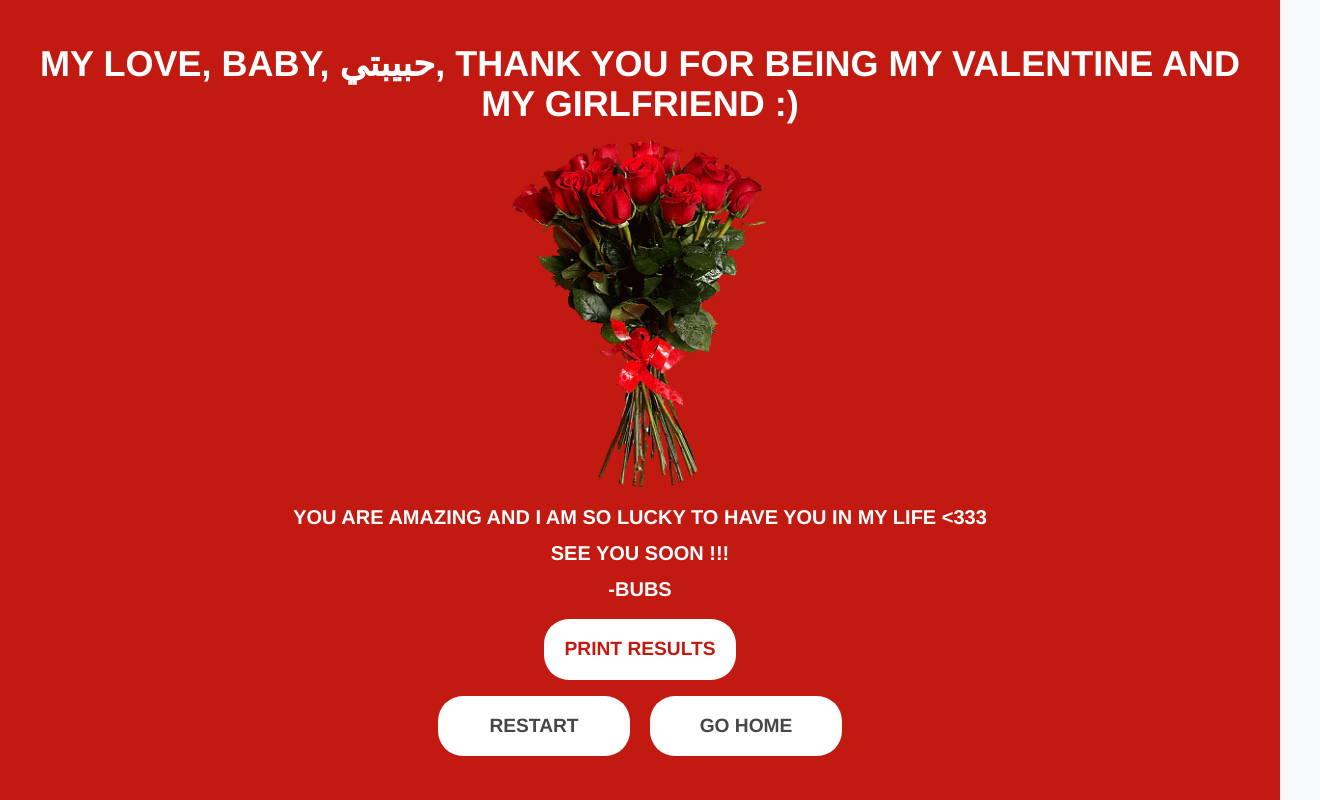
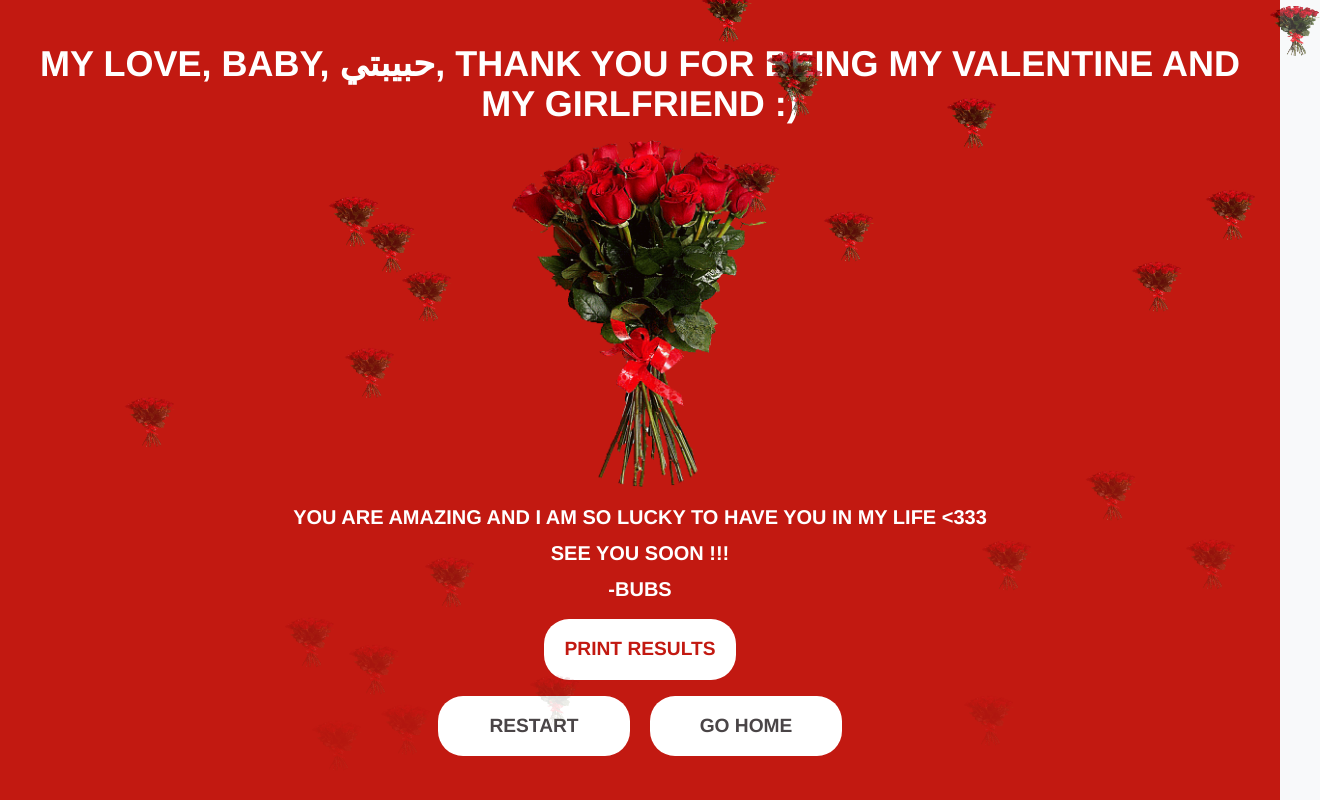
Before and after one commit to gathrean/aloean, a Next.js app: page /pages/valentines/6-thank-you in a window 1280 px wide. Shown: the whole page, 1320 px wide, since content can reach past the window. Built offline with nearby package versions, Linux system fonts and the light colour scheme.

Commit message:
Added falling roses on the last page

```diff
--- a/app/pages/valentines/6-thank-you/page.tsx
+++ b/app/pages/valentines/6-thank-you/page.tsx
@@ -1,14 +1,59 @@
 'use client';
 import { useRouter } from 'next/navigation';
-import Image from 'next/image'; // Import Image component
+import Image from 'next/image';
+import { useEffect, useState } from 'react';
 import '../valentines.css';
+
+// Define the type for the falling rose
+type FallingRose = {
+    id: number;
+    left: number;
+    duration: number;
+    delay: number;
+};
 
 export default function ThankYouPage() {
     const router = useRouter();
+    const [fallingRoses, setFallingRoses] = useState<FallingRose[]>([]);
+
+    useEffect(() => {
+        const createFallingRoses = () => {
+            const roses: FallingRose[] = [];
+            for (let i = 0; i < 25; i++) {
+                roses.push({
+                    id: i,
+                    left: Math.random() * 100,
+                    duration: Math.random() * 3 + 2,
+                    delay: Math.random() * 2
+                });
+            }
+            setFallingRoses(roses);
+        };
+
+        createFallingRoses();
+    }, []);
 
     return (
         <div className="valentines-page">
-            <h1 className="text-4xl font-bold">MY LOVE, BABY, حبيبتي, THANK YOU FOR BEING MY VALENTINE AND MY GIRLFRIEND :)</h1>
+            {fallingRoses.map((rose) => (
+                <Image
+                    key={rose.id}
+                    src="/Valentines/red-roses.gif"
+                    alt="Falling rose"
+                    width={10}
+                    height={10}
+                    className="falling-rose"
+                    style={{
+                        left: `${rose.left}%`,
+                        animationDuration: `${rose.duration}s`,
+                        animationDelay: `${rose.delay}s`
+                    }}
+                />
+            ))}
+
+            <h1 className="text-4xl font-bold">
+                MY LOVE, BABY, حبيبتي, THANK YOU FOR BEING MY VALENTINE AND MY GIRLFRIEND :)
+            </h1>
             <Image
                 src="/Valentines/red-roses.gif"
                 alt="Thank you flowers gif"
@@ -16,15 +61,23 @@ export default function ThankYouPage() {
                 height={256}
                 className="mt-4"
             />
-            <p className="mt-4 mb-1 font-bold text-xl">YOU ARE AMAZING AND I AM SO LUCKY TO HAVE YOU IN MY LIFE &lt;333</p>
+            <p className="mt-4 mb-1 font-bold text-xl">
+                YOU ARE AMAZING AND I AM SO LUCKY TO HAVE YOU IN MY LIFE &lt;333
+            </p>
             <p className="mt-1 mb-1 font-bold text-xl">SEE YOU SOON !!!</p>
             <p className="mt-1 mb-4 font-bold text-xl">-BUBS</p>
 
-            <button onClick={() => router.push('/')} className="valentines-button font-bold mt-8">PRINT RESULTS</button>
+            <button onClick={() => router.push('/')} className="valentines-button font-bold mt-8">
+                PRINT RESULTS
+            </button>
 
             <div className="mt-4">
-                <button onClick={() => router.push('/pages/valentines')} className="back-button font-bold mt-8">RESTART</button>
-                <button onClick={() => router.push('/')} className="back-button font-bold mt-8">GO HOME</button>
+                <button onClick={() => router.push('/pages/valentines')} className="back-button font-bold mt-8">
+                    RESTART
+                </button>
+                <button onClick={() => router.push('/')} className="back-button font-bold mt-8">
+                    GO HOME
+                </button>
             </div>
         </div>
     );
--- a/app/pages/valentines/valentines.css
+++ b/app/pages/valentines/valentines.css
@@ -135,3 +135,25 @@ html, body {
     opacity: 1;
     transform: translateY(0);
 }
+
+.falling-rose {
+    position: absolute;
+    top: -10px;
+    width: 50px;
+    height: 50px;
+    opacity: 1;
+    animation-name: fall;
+    animation-timing-function: linear;
+    animation-iteration-count: infinite;
+}
+
+@keyframes fall {
+    0% {
+        transform: translateY(0);
+        opacity: 0.8;
+    }
+    100% {
+        transform: translateY(100vh);
+        opacity: 0;
+    }
+}
```
